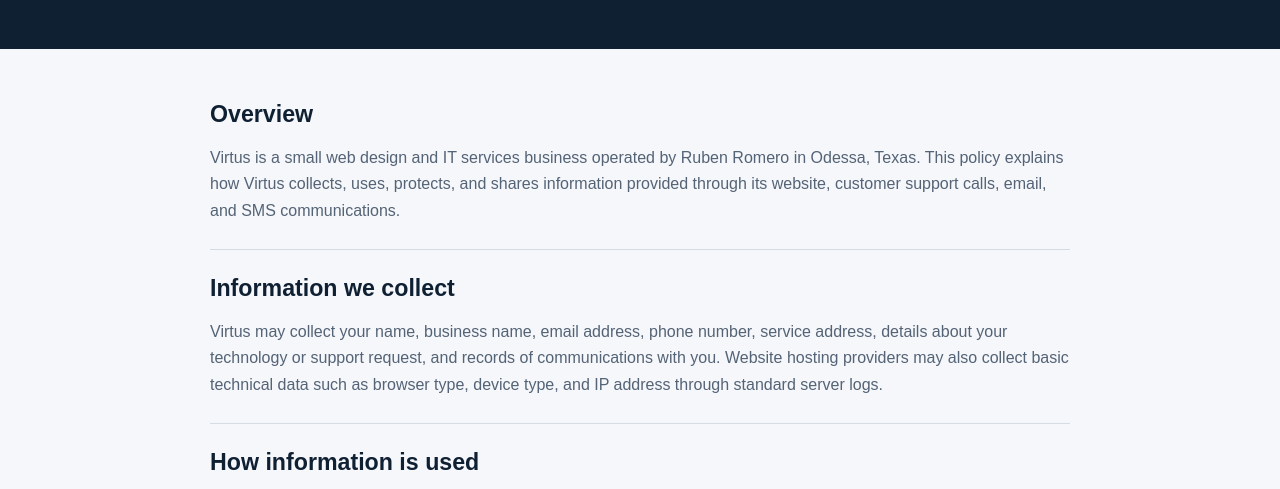
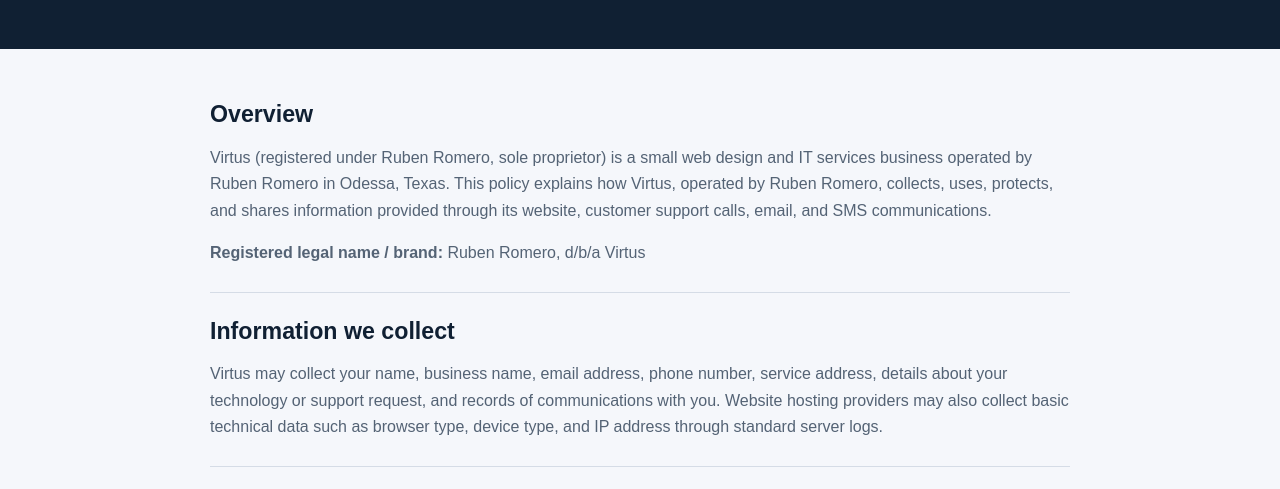
Before and after one commit to Romero1096/virtus-tx-tech, a plain HTML site: page privacy.html in a window 1280 px wide. Shown: the part 291-780 px from the top of the page. Drawn offline with Linux system fonts and the light colour scheme.

Commit message:
Add explicit registered legal name (Ruben Romero d/b/a Virtus) for Twilio A2P review

```diff
--- a/privacy.html
+++ b/privacy.html
@@ -17,7 +17,7 @@
   <main id="main">
     <div class="hero"><div class="shell"><p class="eyebrow">Legal</p><h1>Privacy Policy</h1><p class="effective">Effective September 25, 2026</p></div></div>
     <div class="shell policy">
-      <section><h2>Overview</h2><p>Virtus is a small web design and IT services business operated by Ruben Romero in Odessa, Texas. This policy explains how Virtus collects, uses, protects, and shares information provided through its website, customer support calls, email, and SMS communications.</p></section>
+      <section><h2>Overview</h2><p>Virtus (registered under Ruben Romero, sole proprietor) is a small web design and IT services business operated by Ruben Romero in Odessa, Texas. This policy explains how Virtus, operated by Ruben Romero, collects, uses, protects, and shares information provided through its website, customer support calls, email, and SMS communications.</p><p><strong>Registered legal name / brand:</strong> Ruben Romero, d/b/a Virtus</p></section>
       <section><h2>Information we collect</h2><p>Virtus may collect your name, business name, email address, phone number, service address, details about your technology or support request, and records of communications with you. Website hosting providers may also collect basic technical data such as browser type, device type, and IP address through standard server logs.</p></section>
       <section><h2>How information is used</h2><p>Virtus uses information to respond to inquiries, provide web design and IT services, manage projects and support requests, send service related updates, schedule work, prepare quotes, maintain business records, and communicate with customers who have consented to receive SMS messages.</p></section>
       <section><h2>SMS data and consent</h2><p>Phone numbers collected for SMS communications are used only for outreach and support related to Virtus web design, app development, and IT services. SMS consent is not a condition of purchase. Virtus honors SMS opt out requests immediately. Reply STOP to opt out or HELP for help.</p><p>Virtus does not sell, rent, or share phone numbers or SMS consent information with third parties for their marketing or promotional purposes.</p></section>
```
Also changed, not shown: sms-terms.html (+1 -1 lines).
